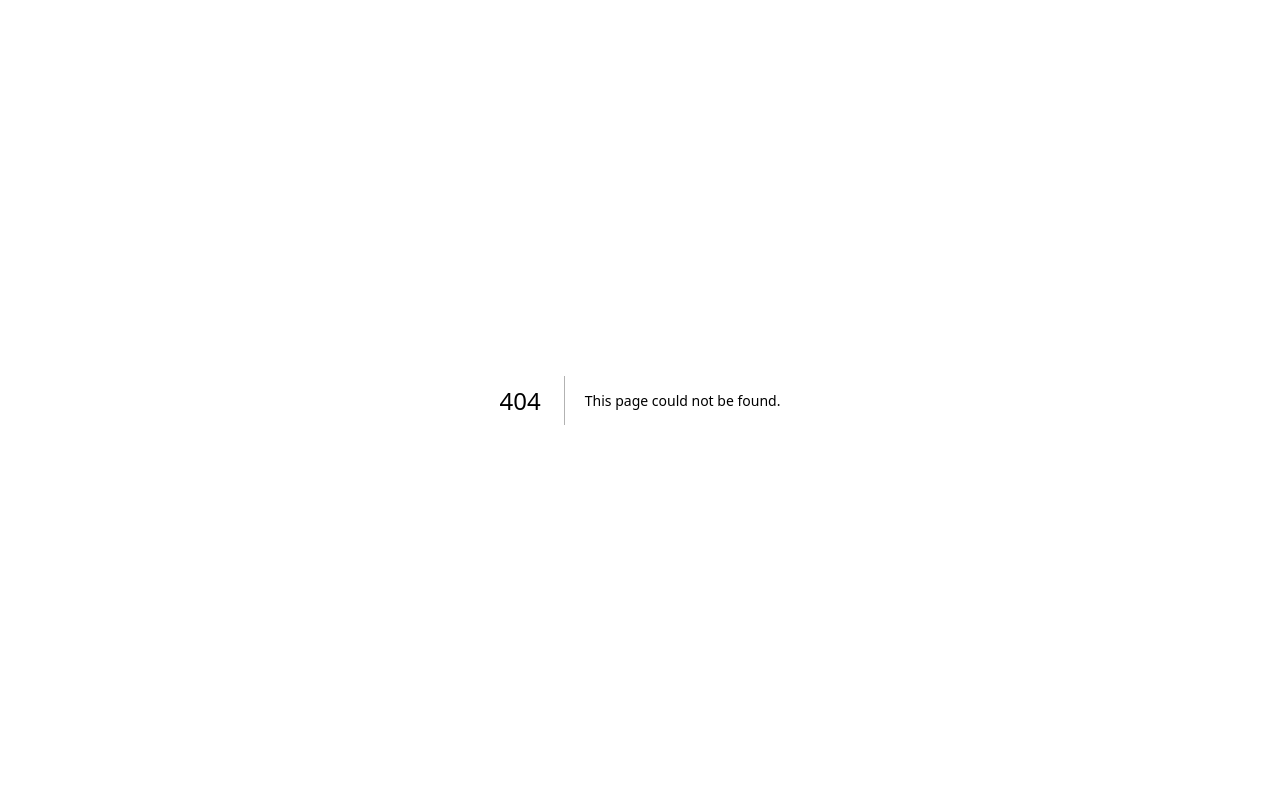
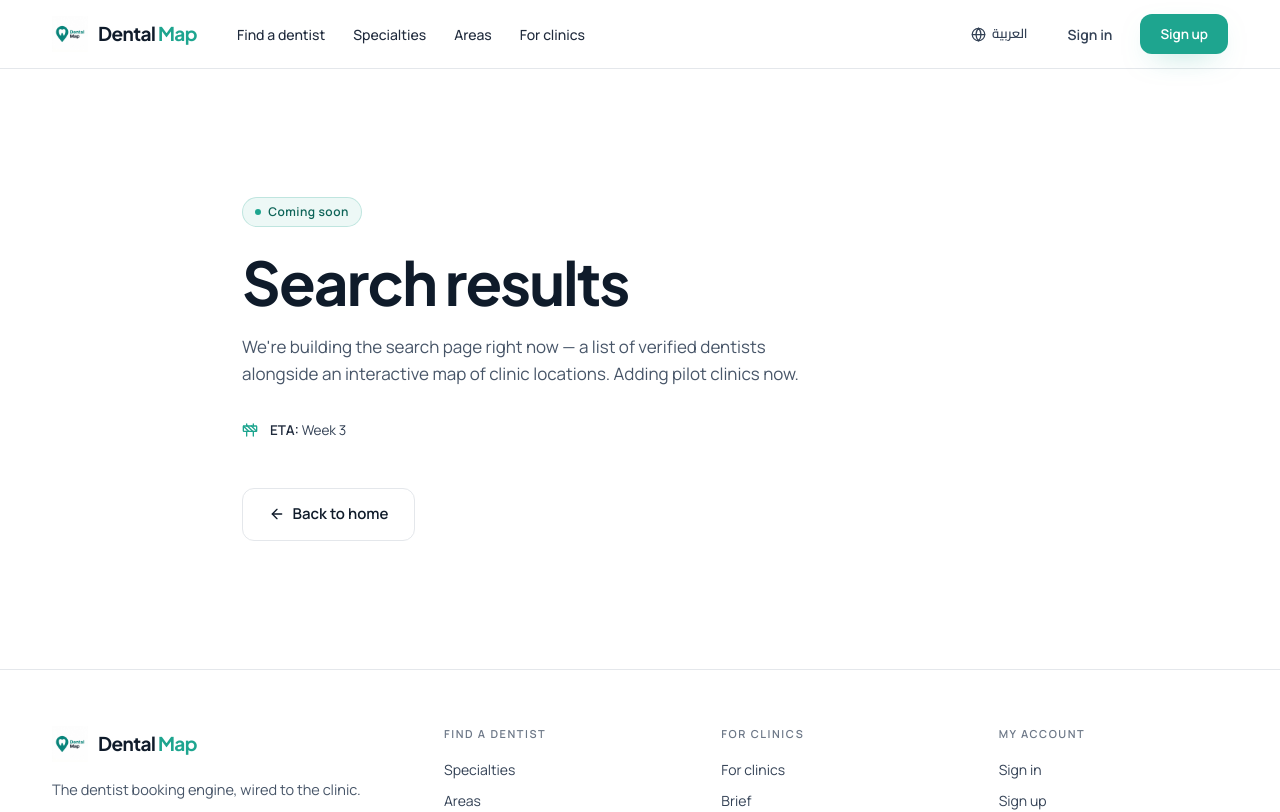
Before and after one commit to ahmedibrahimelbahy/dental-map-mvp, a Next.js app: page /en/search in a window 1280 px wide. Before the commit this address had no page. Shown: the top 812 px of the page. Built offline with nearby package versions, Linux system fonts and the light colour scheme.

Commit message:
chore: placeholder pages for search/specialties/areas/for-clinics
Clears the 11 prefetch 404s next-link was emitting from the header and
footer nav. Each placeholder uses a shared PlaceholderPage component with
'Coming soon' chip, title, bilingual body copy, ETA, and a back-to-home
secondary button.

```diff
--- /dev/null
+++ b/app/[locale]/(patient)/areas/page.tsx
@@ -0,0 +1,24 @@
+import { setRequestLocale } from "next-intl/server";
+import { PlaceholderPage } from "@/components/placeholder-page";
+
+export default async function AreasPage({
+  params,
+}: {
+  params: Promise<{ locale: string }>;
+}) {
+  const { locale } = await params;
+  setRequestLocale(locale);
+  const ar = locale === "ar";
+  return (
+    <PlaceholderPage
+      label={ar ? "قريباً" : "Coming soon"}
+      title={ar ? "مناطق القاهرة" : "Cairo areas"}
+      body={
+        ar
+          ? "خريطة تفاعلية للقاهرة الكبرى مقسمة بالأحياء، يمكنك الضغط على حي لترى الأطباء المتاحين فيه."
+          : "An interactive map of Greater Cairo split by district — tap a district to jump into the filtered list of dentists available there."
+      }
+      eta={ar ? "الأسبوع 5" : "Week 5"}
+    />
+  );
+}
--- /dev/null
+++ b/app/[locale]/(patient)/for-clinics/page.tsx
@@ -0,0 +1,24 @@
+import { setRequestLocale } from "next-intl/server";
+import { PlaceholderPage } from "@/components/placeholder-page";
+
+export default async function ForClinicsPage({
+  params,
+}: {
+  params: Promise<{ locale: string }>;
+}) {
+  const { locale } = await params;
+  setRequestLocale(locale);
+  const ar = locale === "ar";
+  return (
+    <PlaceholderPage
+      label={ar ? "قريباً" : "Coming soon"}
+      title={ar ? "للعيادات" : "For clinics"}
+      body={
+        ar
+          ? "انضم لتجربة دنتال ماب الأولى في القاهرة. بنتكامل مع أجندة Dentolize اللي بتستخدمها فعلاً — بدون إعادة إدخال. اكتب لنا وبنجهز العيادة في نفس اليوم."
+          : "Join the Dental Map Cairo pilot. We plug into the Dentolize calendar you already use — no double entry. Reach out and we'll onboard your clinic same-day."
+      }
+      eta={ar ? "الأسبوع 2" : "Week 2"}
+    />
+  );
+}
--- /dev/null
+++ b/app/[locale]/(patient)/search/page.tsx
@@ -0,0 +1,24 @@
+import { setRequestLocale } from "next-intl/server";
+import { PlaceholderPage } from "@/components/placeholder-page";
+
+export default async function SearchPage({
+  params,
+}: {
+  params: Promise<{ locale: string }>;
+}) {
+  const { locale } = await params;
+  setRequestLocale(locale);
+  const ar = locale === "ar";
+  return (
+    <PlaceholderPage
+      label={ar ? "قريباً" : "Coming soon"}
+      title={ar ? "نتائج البحث" : "Search results"}
+      body={
+        ar
+          ? "بنبني صفحة البحث دلوقتي — قائمة أطباء موثقين بجانب خريطة تفاعلية لمواقع العيادات. بنضيف عيادات التجربة أول بأول."
+          : "We're building the search page right now — a list of verified dentists alongside an interactive map of clinic locations. Adding pilot clinics now."
+      }
+      eta={ar ? "الأسبوع 3" : "Week 3"}
+    />
+  );
+}
--- /dev/null
+++ b/app/[locale]/(patient)/specialties/page.tsx
@@ -0,0 +1,24 @@
+import { setRequestLocale } from "next-intl/server";
+import { PlaceholderPage } from "@/components/placeholder-page";
+
+export default async function SpecialtiesPage({
+  params,
+}: {
+  params: Promise<{ locale: string }>;
+}) {
+  const { locale } = await params;
+  setRequestLocale(locale);
+  const ar = locale === "ar";
+  return (
+    <PlaceholderPage
+      label={ar ? "قريباً" : "Coming soon"}
+      title={ar ? "التخصصات" : "Specialties"}
+      body={
+        ar
+          ? "صفحات التخصصات الكاملة (تقويم، تجميل، علاج جذور، إلخ) — مع أطباء موصى بهم لكل تخصص — جاية قريب."
+          : "Dedicated pages per specialty (Orthodontics, Cosmetic, Endodontics, etc.) — with top dentists curated for each — are on the way."
+      }
+      eta={ar ? "الأسبوع 4" : "Week 4"}
+    />
+  );
+}
--- /dev/null
+++ b/components/placeholder-page.tsx
@@ -0,0 +1,39 @@
+import { Link } from "@/i18n/routing";
+import { Construction, ArrowLeft } from "lucide-react";
+
+export function PlaceholderPage({
+  label,
+  title,
+  body,
+  eta,
+}: {
+  label: string;
+  title: string;
+  body: string;
+  eta: string;
+}) {
+  return (
+    <div className="max-w-[860px] mx-auto px-5 md:px-8 py-20 md:py-32">
+      <span className="chip mb-6">
+        <span className="chip-dot"></span>
+        {label}
+      </span>
+      <h1 className="display-h1 text-[40px] md:text-[60px] text-ink-900 mb-5">
+        {title}
+      </h1>
+      <p className="text-[17px] leading-[1.6] text-ink-500 max-w-[56ch]">
+        {body}
+      </p>
+      <div className="mt-8 flex items-center gap-3 text-[13.5px] text-ink-600">
+        <Construction className="w-4 h-4 text-teal-500" aria-hidden />
+        <span>
+          <span className="font-semibold text-ink-700">ETA:</span> {eta}
+        </span>
+      </div>
+      <Link href="/" className="mt-12 btn-secondary">
+        <ArrowLeft className="w-4 h-4 rtl:rotate-180" aria-hidden />
+        Back to home
+      </Link>
+    </div>
+  );
+}
```
